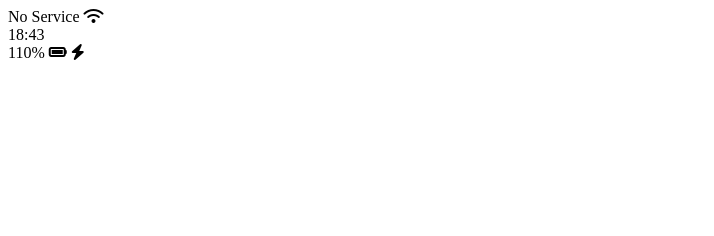
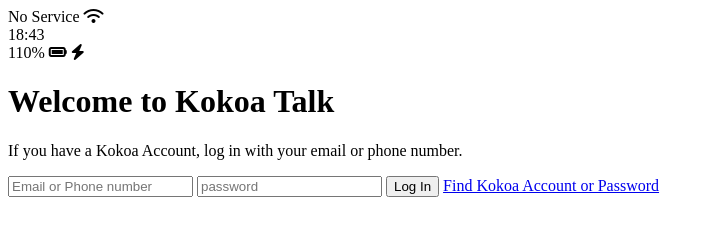
Before and after one commit to dongkyun2331/kokoa, a plain HTML site: page index.html in a window 1280 px wide. Shown: the whole page, without its empty margins (0-714 px from the left). Drawn offline with Linux system fonts and the light colour scheme.

Commit message:
sign up screen part two

```diff
--- a/index.html
+++ b/index.html
@@ -22,6 +22,20 @@
       </div>
     </div>
 
+    <header class="welcome-header">
+      <h1 class="welcome-header__title">Welcome to Kokoa Talk</h1>
+      <p class="welcome-header__text">
+        If you have a Kokoa Account, log in with your email or phone number.
+      </p>
+    </header>
+
+    <form id="login-form">
+      <input type="text" placeholder="Email or Phone number" />
+      <input type="password" placeholder="password" />
+      <input type="submit" value="Log In" />
+      <a href="#">Find Kokoa Account or Password</a>
+    </form>
+
     <script
       src="https://kit.fontawesome.com/6478f529f2.js"
       crossorigin="anonymous"
```
